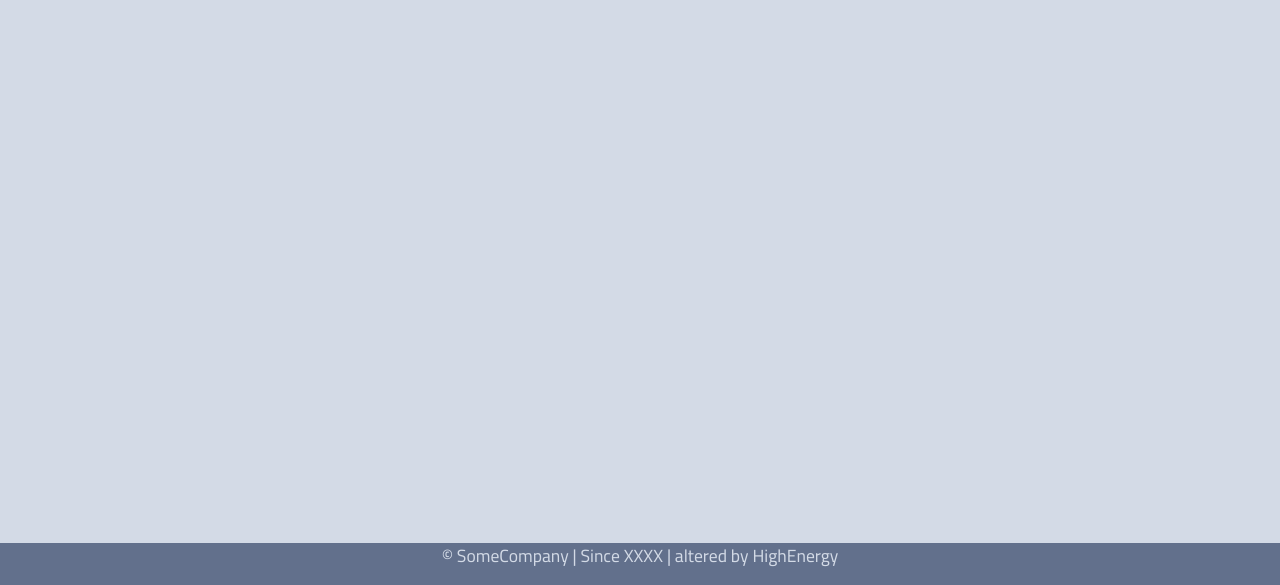
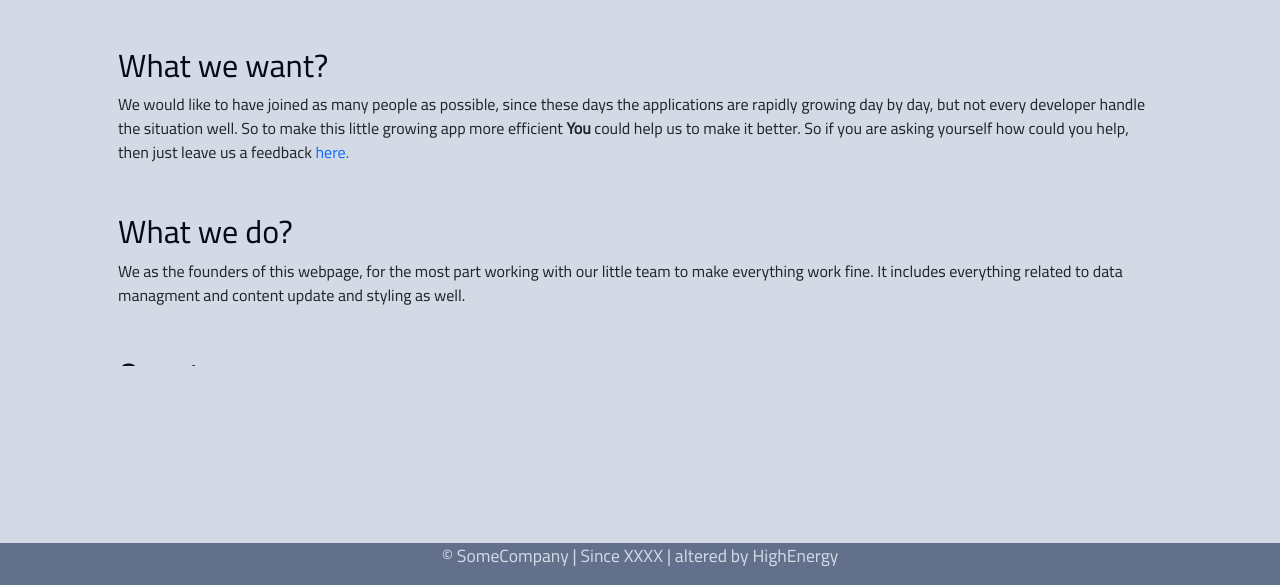
Before and after one commit to AdyPolyCode/Flask-app, a Flask app: page /about in a window 1280 px wide. Shown: the part 990-1575 px from the top of the page. Run offline with Flask 2, Linux system fonts and the light colour scheme; some libraries are stand-ins or nearby versions.

Commit message:
added about page

```diff
--- a/templates/about.html
+++ b/templates/about.html
@@ -1,6 +1,42 @@
 {% extends 'base.html' %}
 {% block content %}
-<div>
-    <h1>Coming soon...</h1>
+<div class="container rollable">
+    <h1>Informaitional page about SomeCompany</h1>
+    <div class="container content-space">
+        <h2>Who we are?</h2>
+        <p>Meet the <strong>fearless</strong> team, our priority is to grow every day!</p>
+        <div class="container founder1">
+            <h4>Hi my name is ACode</h4>
+            <img style="display: inline-block; border: 2px solid black;" src="https://open3dmodel.com/wp-content/uploads/2019/04/20190419_5cb9c3ba6dfc0-125x125.jpg" alt="puppy1">
+        </div>
+        <div class="container founder2">
+            <h4>Hi my name is VCode</h4>
+            <img style="display: inline-block; border: 2px solid black;" src="https://www.oogazone.com/wp-content/uploads/2018/11/top-10-dog-clip-art-realistic-pictures-125x125.jpg" alt="puppy2">
+        </div>
+        <p>
+            We have been programming since 2020 our main goal was to make a great website for everyone who enjoys sharing or posting information about anything in the world.
+            Under these few month we achieved a lot of things like software design , development etc.
+        </p>
+    </div>
+    <div class="container content-space">
+        <h2>What we want?</h2>
+        <p>
+            We would like to have joined as many people as possible, since these days the applications are rapidly growing day by day, but not every developer handle the situation well. So to make this little growing app more efficient <strong>You</strong> could help us to make it better. So if you are asking yourself how could you help, then just leave us a feedback <a href="#">here.</a>
+        </p>
+    </div>
+    <div class="container content-space">
+        <h2>What we do?</h2>
+        <p>
+            We as the founders of this webpage, for the most part working with our little team to make everything work fine. It includes everything related to data managment and content update and styling as well.
+        </p>
+    </div>
+    <div class="container content-space">
+        <h2>Our story</h2>
+        <p>
+            As a young gentlemen we always wanted to make things better. As we grew older we realized that people are always looking for new things whether it is a basic website , a blog-site or a social site, they always wants the best experience.
+            So we decided to make a new platform, a posting site for every social lover person, by social lover we mean people who likes to share and see or even learn things from others.
+            Here we are now, providing you this fun site.
+        </p>
+    </div>
 </div>
 {% endblock %}
```
